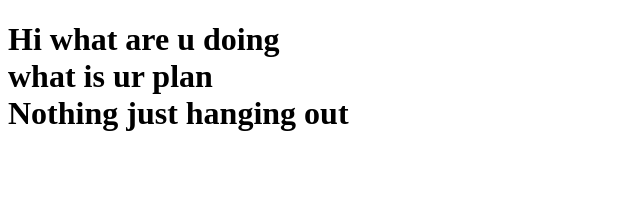
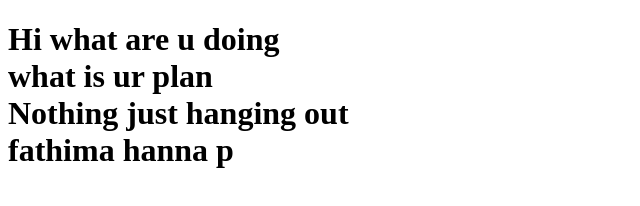
Before and after one commit to HScodzz/DateWithGit, a plain HTML site: page index.html in a window 1280 px wide. Shown: the whole page, without its empty margins (0-640 px from the left). Drawn offline with Linux system fonts and the light colour scheme.

Commit message:
modified

```diff
--- a/index.html
+++ b/index.html
@@ -6,7 +6,7 @@
     <title>Document</title>
 </head>
 <body>
-    <h1>Hi what are u doing <br> what is ur plan <br> Nothing just hanging out
+    <h1>Hi what are u doing <br> what is ur plan <br> Nothing just hanging out <br> fathima hanna p
 
     </h1>
 </body>
```
